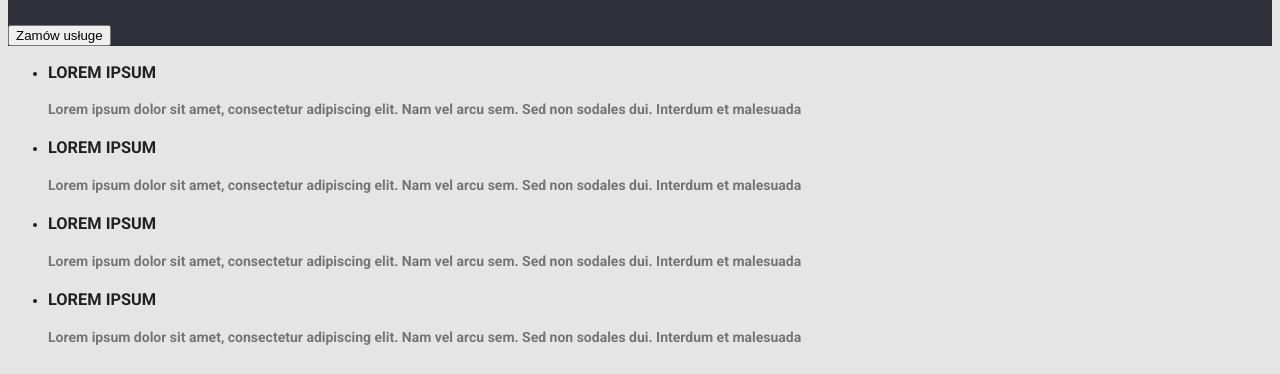
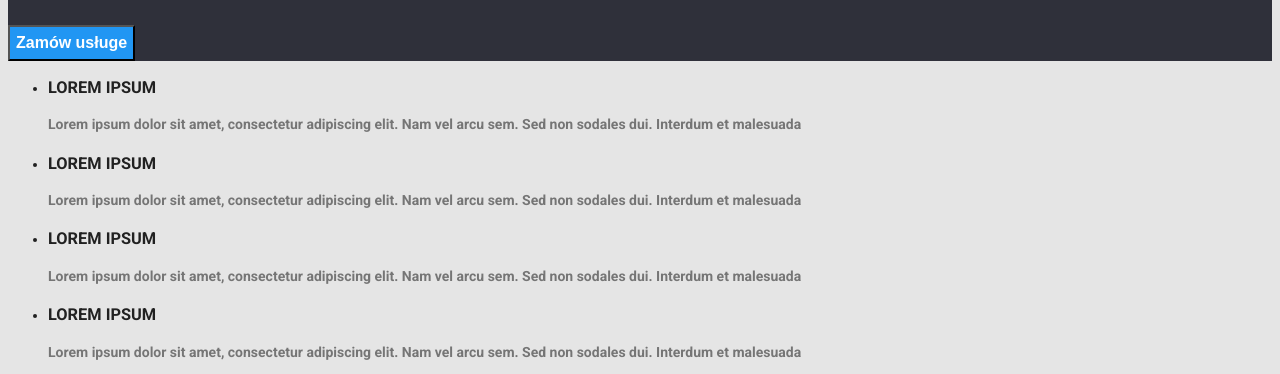
Before and after one commit to fullstack13-15/goit-markup-hw-02-old, a plain HTML site: page index.html in a window 1280 px wide. Shown: the part 273-647 px from the top of the page. Drawn offline with Linux system fonts and the light colour scheme.

Commit message:
hw2 v1.2

```diff
--- a/index.html
+++ b/index.html
@@ -34,7 +34,7 @@
     <main>
       <section class="header">
         <h1 class="main-header">efektywne rozwiązania dla waszego biznesu</h1>
-        <button type="button button-order">Zamów usługe</button>
+        <button type="button" class="button button-order">Zamów usługe</button>
       </section>
       <section>
         <ul class="main-site-title">
```
